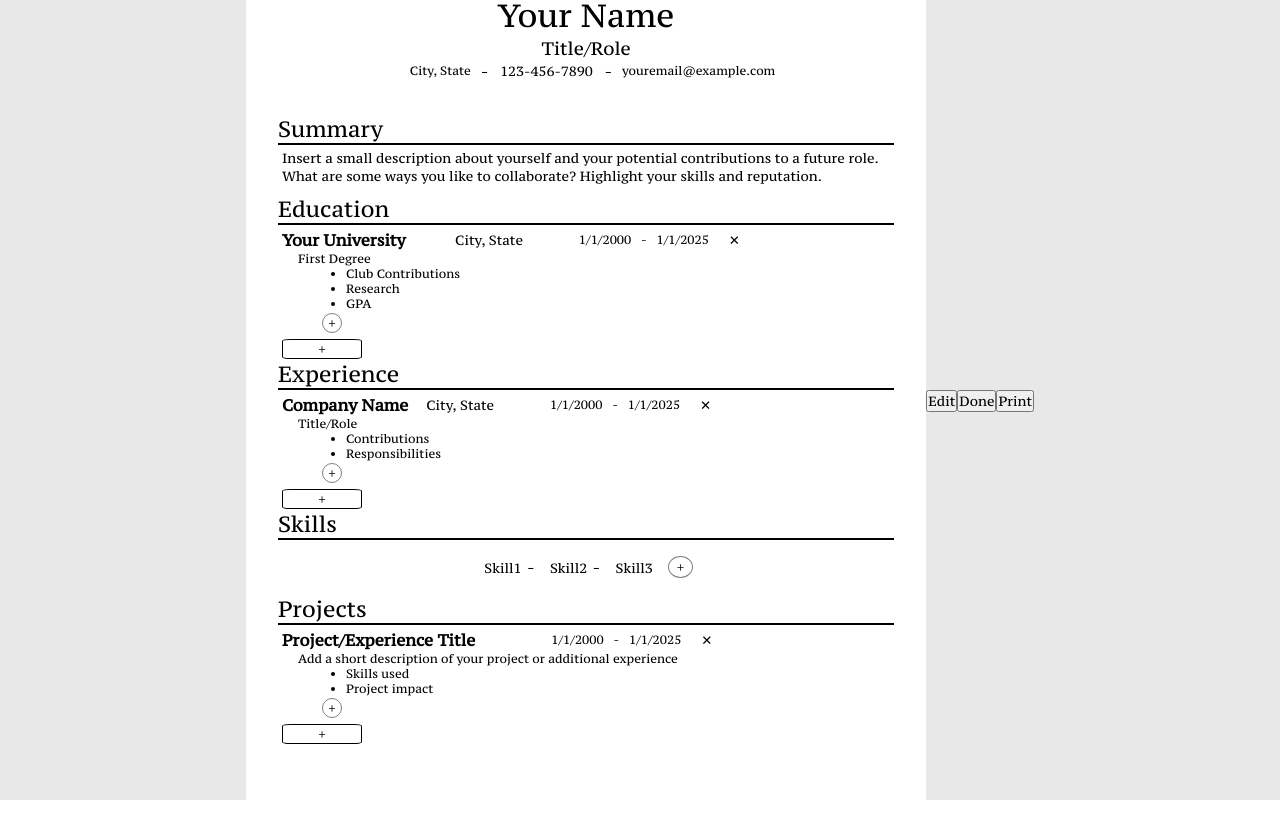
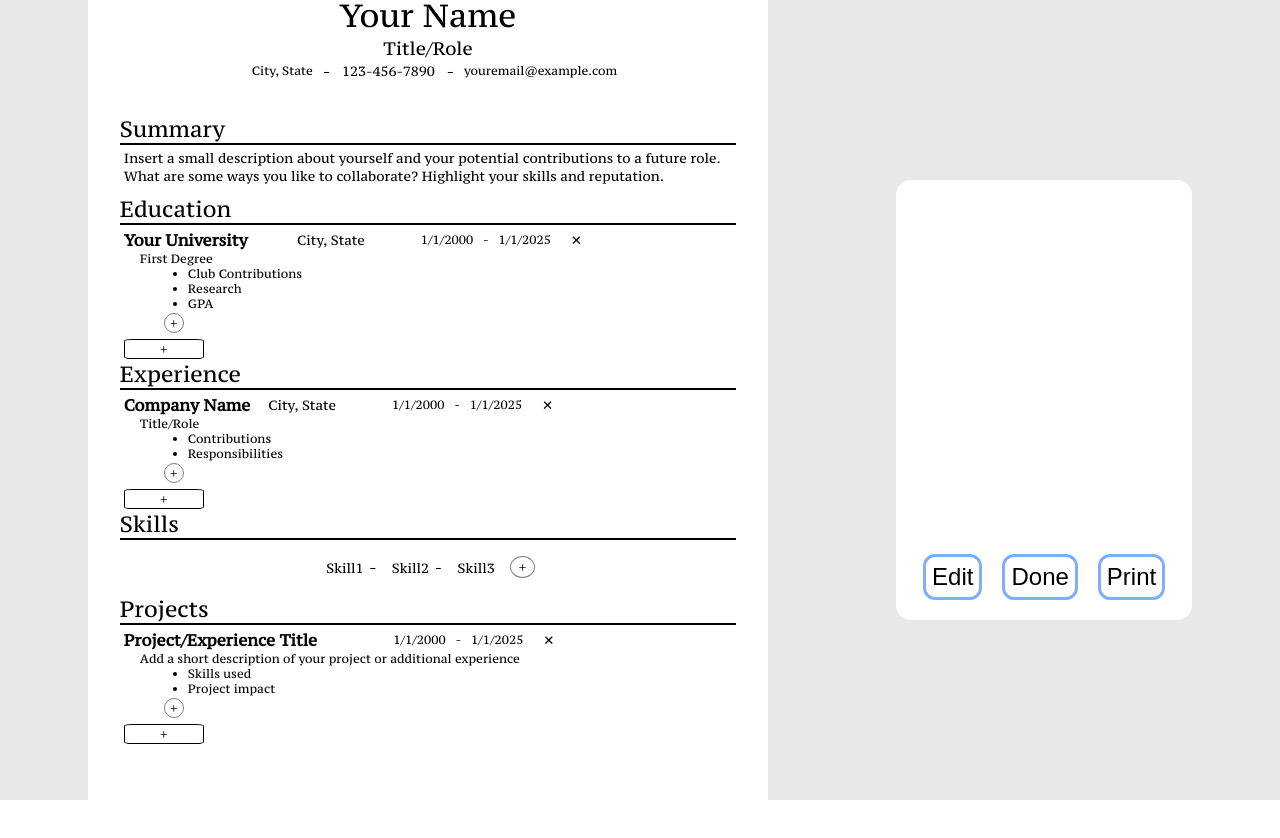
Before and after one commit to mkreynolds919/cv-generator, a React (Vite) app: page / in a window 1280 px wide. Built offline with nearby package versions, Linux system fonts and the light colour scheme.

Commit message:
feat: create separate ControlPanel component for App buttons

```diff
--- a/src/components/App.jsx
+++ b/src/components/App.jsx
@@ -1,5 +1,6 @@
 import '../styles/App.css'
 import Page from "./Page.jsx";
+import ControlPanel from "./ControlPanel.jsx";
 import initialData from "../data/initialData.js";
 import { useState, useRef } from 'react';
 
@@ -18,11 +19,7 @@ function App() {
       <div ref={printRef} className="cv-page">
         <Page setData={setData} header={header} summary={summary} education={education} experience={experience} skills={skills} projects={projects} isEditing={isEditing}/>
       </div>
-      <div className="page-button-container">
-        <button className="edit-button" onClick={() => setIsEditing(true)}>Edit</button>
-        <button className="done-button" onClick={() => setIsEditing(false)}>Done</button>
-        <button className="print-button" onClick={() => handlePrint()}>Print</button>
-      </div>
+      <ControlPanel />
     </>
   )
 }
--- /dev/null
+++ b/src/components/ControlPanel.jsx
@@ -0,0 +1,14 @@
+
+import "../styles/ControlPanel.css";
+
+export default function ControlPanel() {
+    return (
+        <div className="control-panel">
+            <div className="btn-container">
+                <button className="edit-button" onClick={() => setIsEditing(true)}>Edit</button>
+                <button className="done-button" onClick={() => setIsEditing(false)}>Done</button>
+                <button className="print-button" onClick={() => handlePrint()}>Print</button>
+            </div>
+        </div>
+    )
+}
--- /dev/null
+++ b/src/styles/ControlPanel.css
@@ -0,0 +1,34 @@
+
+.control-panel {
+    background-color: white;
+    width: 20vw;
+    height: 50vh;
+    border-radius: 15px;
+    display: flex;
+    align-items: end;
+    padding: 20px;
+}
+
+.btn-container {
+    width: 100%;
+    display: flex;
+    justify-content: center;
+    gap: 20px;
+}
+
+.btn-container button {
+    font-size: 24px;
+    background-color: transparent;
+    border-radius: 12px;
+    border: 3px solid rgb(125, 175, 250);
+    font-family: sans-serif;
+    padding: 6px;
+    cursor: pointer;
+    transition: all 0.3s ease;
+}
+
+.btn-container button:hover {
+    background-color: rgb(98, 98, 255);
+    border: 3px solid black;
+    color: white;
+}
--- a/src/styles/index.css
+++ b/src/styles/index.css
@@ -20,4 +20,5 @@ html, body, #root {
   display: flex;
   justify-content: center;
   align-items: center;
+  gap: 10vw;
 }
```
